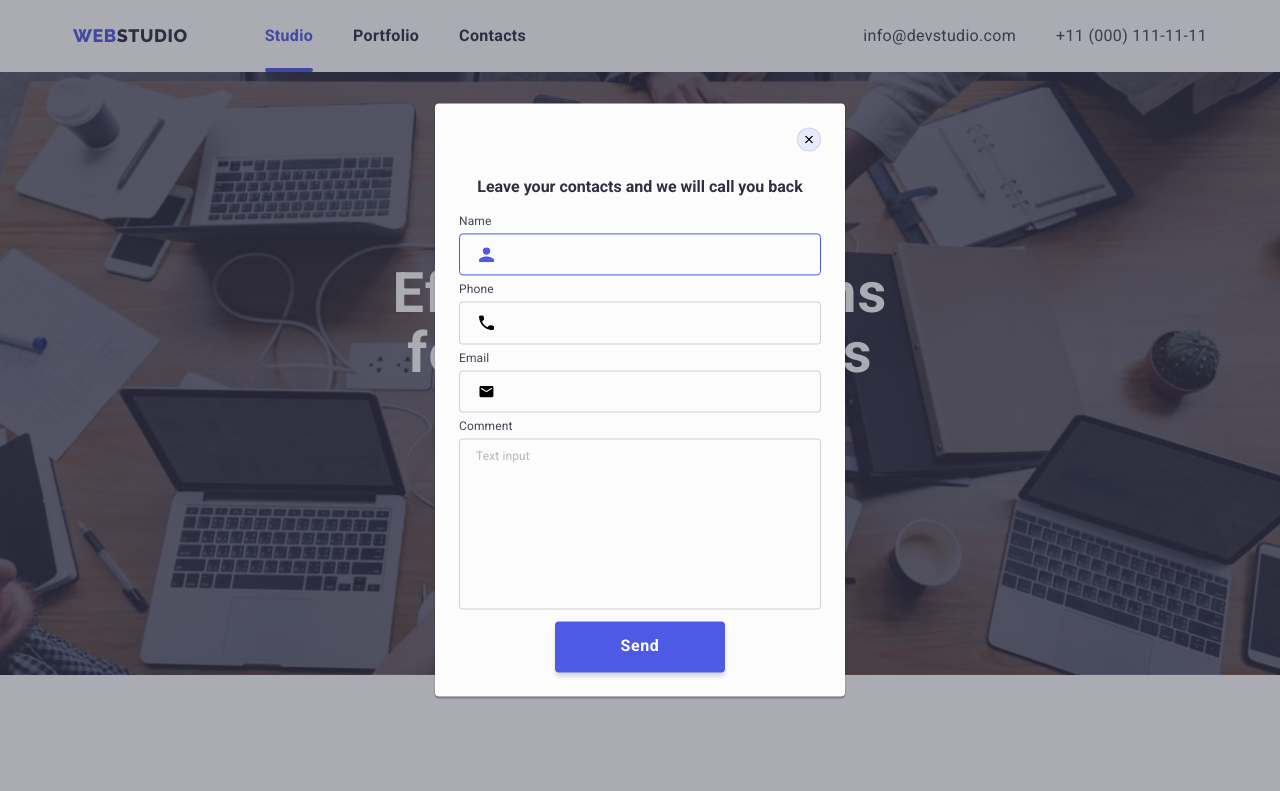
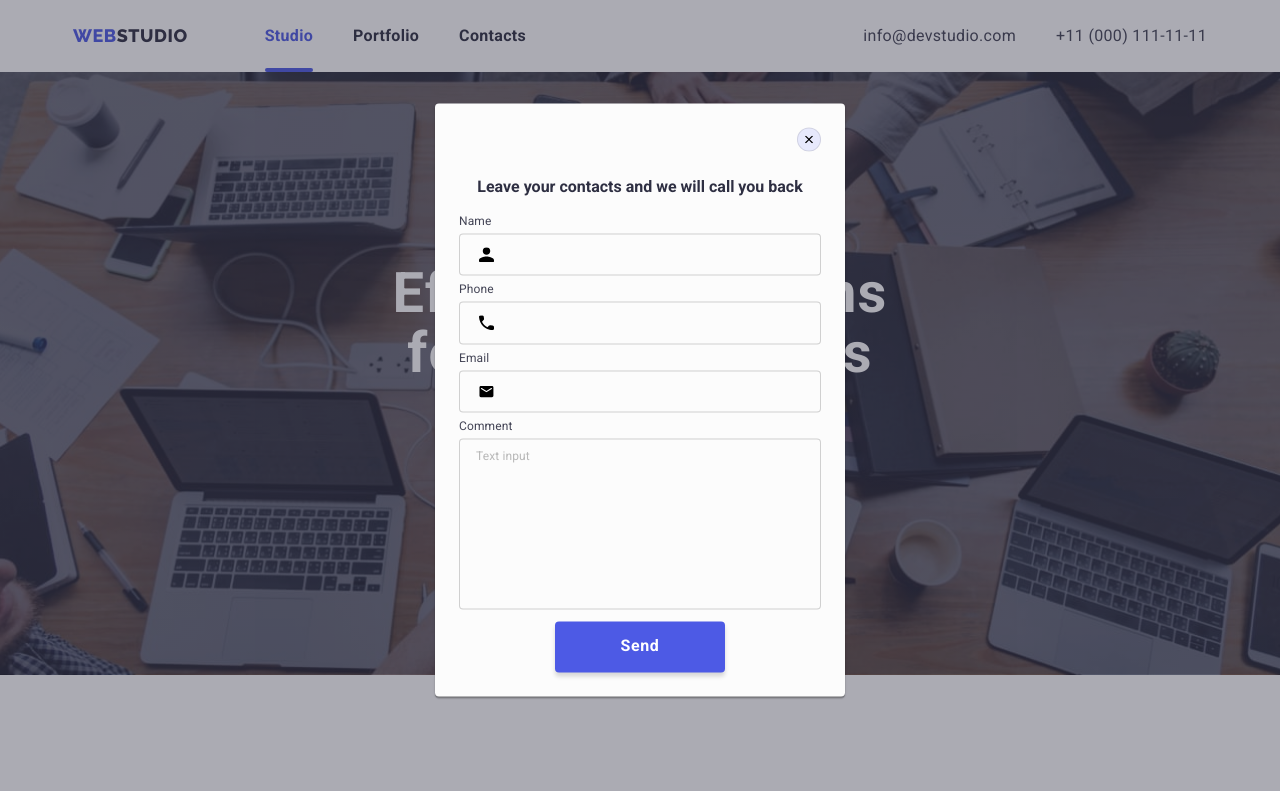
Before and after one commit to RadkoIvanUa/goit-markup-hw-06, a plain HTML site: page index.html in a window 1280 px wide. Shown: the top 791 px of the page. Drawn offline with nearby package versions, Linux system fonts and the light colour scheme.

Commit message:
modal icon  focus transition

```diff
--- a/css/styles.css
+++ b/css/styles.css
@@ -758,12 +758,15 @@ textarea:focus {
 
   background-color: #fcfcfc;
 
-  transition: border var(--main-transition-duration) var(--main-cubic-bezier),
-    fill var(--main-transition-duration) var(--main-cubic-bezier);
+  transition: border var(--main-transition-duration) var(--main-cubic-bezier);
 }
 
 .modal-input:focus {
   border: 1px solid var(--primary-brand-color);
+}
+
+.modal-input ~ .input-icon {
+  transition: fill var(--main-transition-duration) var(--main-cubic-bezier);
 }
 
 .modal-input:focus ~ .input-icon {
--- a/index.html
+++ b/index.html
@@ -446,11 +446,11 @@
           Leave your contacts and we will call you back
         </h3>
 
-        <form class="modal-form">
+        <form class="modal-form" name="user-info">
           <div class="user-contacts" role="group">
             <label class="modal-label" for="name">Name</label>
             <div class="input-field">
-              <input class="modal-input" type="text" id="name" autofocus />
+              <input class="modal-input" type="text" id="name" />
               <svg class="input-icon">
                 <use href="./images/icons.svg#icon-name"></use>
               </svg>
```
